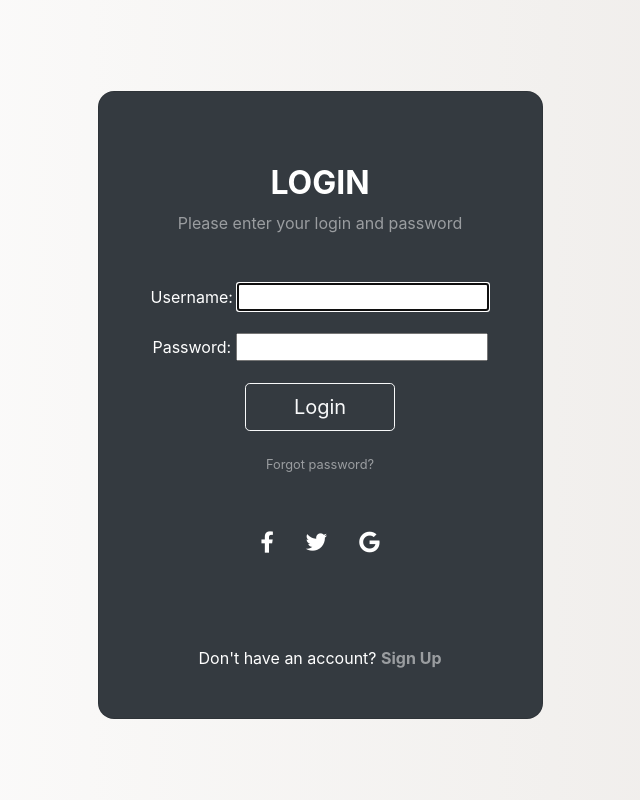
After one commit to hunterbury/ecommerce, a Django app: page /login/ in a window 1280 px wide. The commit adds this page. Shown: the whole page, without its empty margins (320-960 px from the left). Run offline with Django 3.2, Linux system fonts and the light colour scheme; some libraries are stand-ins or nearby versions.

Commit message:
added login, logout functionality

```diff
--- a/ecommerce/settings.py
+++ b/ecommerce/settings.py
@@ -137,3 +137,6 @@ MEDIA_ROOT = os.path.join(BASE_DIR, 'static/images')
 # https://docs.djangoproject.com/en/3.2/ref/settings/#default-auto-field
 
 DEFAULT_AUTO_FIELD = 'django.db.models.BigAutoField'
+
+LOGIN_REDIRECT_URL = '/'
+LOGOUT_REDIRECT_URL = '/login'
--- a/ecommerce/urls.py
+++ b/ecommerce/urls.py
@@ -21,6 +21,7 @@ from django.conf.urls.static import static
 urlpatterns = [
     path('admin/', admin.site.urls),
     path('', include('store.urls')),
+    path('', include('django.contrib.auth.urls')),
 ]
 
 urlpatterns += static(settings.MEDIA_URL, document_root=settings.MEDIA_ROOT)
--- a/static/styles/index.css
+++ b/static/styles/index.css
@@ -1,6 +1,15 @@
 * {
   margin: 0;
   padding: 0;
+}
+
+.gradient-custom {
+  background: #ECE9E6;
+  /* fallback for old browsers */
+  /* Chrome 10-25, Safari 5.1-6 */
+  background: -webkit-gradient(linear, left top, right top, from(#FFFFFF), to(#ECE9E6));
+  background: linear-gradient(to right, #FFFFFF, #ECE9E6);
+  /* W3C, IE 10+/ Edge, Firefox 16+, Chrome 26+, Opera 12+, Safari 7+ */
 }
 
 body {
@@ -125,6 +134,13 @@ nav {
   border: none;
 }
 
+.nav-row {
+  display: -ms-grid;
+  display: grid;
+  -ms-grid-columns: (1rem)[2];
+      grid-template-columns: repeat(2, 1rem);
+}
+
 /* The container <div> - needed to position the dropdown content */
 .dropdown {
   position: relative;
@@ -172,8 +188,8 @@ nav {
 
 .carousel {
   padding-top: 0px;
-  padding-left: 0px;
-  padding-right: 0px;
+  padding-left: 10px;
+  padding-right: 10px;
 }
 
 .carousel-item {
@@ -188,8 +204,8 @@ nav {
 }
 
 .carousel-item img {
-  width: 800px;
-  height: 500px;
+  width: 700px;
+  height: 700px;
   border-radius: 1%;
 }
 
--- a/static/styles/index.scss
+++ b/static/styles/index.scss
@@ -1,6 +1,13 @@
 * {
 	margin: 0;
 	padding: 0;
+}
+
+.gradient-custom {
+	background: #ECE9E6;  /* fallback for old browsers */
+	background: -webkit-linear-gradient(to right, #FFFFFF, #ECE9E6);  /* Chrome 10-25, Safari 5.1-6 */
+	background: linear-gradient(to right, #FFFFFF, #ECE9E6); /* W3C, IE 10+/ Edge, Firefox 16+, Chrome 26+, Opera 12+, Safari 7+ */
+
 }
 
 body {
@@ -126,6 +133,11 @@ nav {
 	border: none;
 }
 
+.nav-row {
+	display: grid;
+	grid-template-columns: repeat(2, 1rem);
+}
+
   /* The container <div> - needed to position the dropdown content */
 .dropdown {
 	position: relative;
@@ -166,8 +178,8 @@ nav {
 
 .carousel {
 	padding-top: 0px;
-	padding-left: 0px;
-	padding-right: 0px;
+	padding-left: 10px;
+	padding-right: 10px;
 }
 
 .carousel-item {
@@ -182,8 +194,8 @@ nav {
 }
 
 .carousel-item img {
-	width: 800px;
-	height: 500px;
+	width: 700px;
+	height: 700px;
 	border-radius: 1%;
 }
 
--- /dev/null
+++ b/store/templates/registration/login.html
@@ -0,0 +1,51 @@
+{% load static %}
+
+
+<head>
+  <link rel="stylesheet" type="text/css" href="{% static 'styles/styles.css' %}">
+  <link rel="stylesheet" type="text/css" href="{% static 'styles/index.css' %}">
+  <link href="https://maxcdn.bootstrapcdn.com/bootstrap/4.1.1/css/bootstrap.min.css" rel="stylesheet" id="bootstrap-css">
+  <link rel="stylesheet" type="text/css" href="https://cdnjs.cloudflare.com/ajax/libs/font-awesome/5.12.1/css/all.min.css">
+
+</head>
+
+<section class="vh-100 gradient-custom">
+  <div class="container py-5 h-100">
+    <div class="row d-flex justify-content-center align-items-center h-100">
+      <div class="col-12 col-md-8 col-lg-6 col-xl-5">
+        <div class="card bg-dark text-white" style="border-radius: 1rem;">
+          <div class="card-body p-5 text-center">
+
+            <div class="mb-md-5 mt-md-4 pb-5">
+
+              <h2 class="fw-bold mb-2 text-uppercase">Login</h2>
+              <p class="text-white-50 mb-5">Please enter your login and password</p>
+
+              <div class="form-outline form-white mb-4">
+                <form method="post">
+                  {% csrf_token %}
+                  {{ form.as_p }}
+                  <button class="btn btn-outline-light btn-lg px-5" type="submit">Login</button>
+                </form>
+              </div>
+
+              <p class="small mb-5 pb-lg-2"><a class="text-white-50" href="#!">Forgot password?</a></p>
+
+              <div class="d-flex justify-content-center text-center mt-4 pt-1">
+                <a href="#!" class="text-white"><i class="fab fa-facebook-f fa-lg"></i></a>
+                <a href="#!" class="text-white"><i class="fab fa-twitter fa-lg mx-4 px-2"></i></a>
+                <a href="#!" class="text-white"><i class="fab fa-google fa-lg"></i></a>
+              </div>
+
+            </div>
+
+            <div>
+              <p class="mb-0">Don't have an account? <a href="#!" class="text-white-50 fw-bold">Sign Up</a></p>
+            </div>
+
+          </div>
+        </div>
+      </div>
+    </div>
+  </div>
+</section>
--- a/store/views.py
+++ b/store/views.py
@@ -17,7 +17,11 @@ def home(request):
     products = filter.qs
 
     context = {'products':products, 'cartItems':cartItems, 'filter': filter}
-    return render(request, 'store/home.html', context)
+
+    if request.user.is_authenticated:
+        return render(request, 'store/home.html', context)
+    else:
+        return redirect('/login/')
 
 def store(request):
     data = cartData(request)
```
Also changed, not shown: static/js/main.js (deleted, +0 -60 lines), store/templates/store/checkout.html (+6 -6 lines), store/templates/store/home.html (+13 -66 lines), store/templates/store/layout.html (+9 -3 lines), db.sqlite3, 1 other file.
